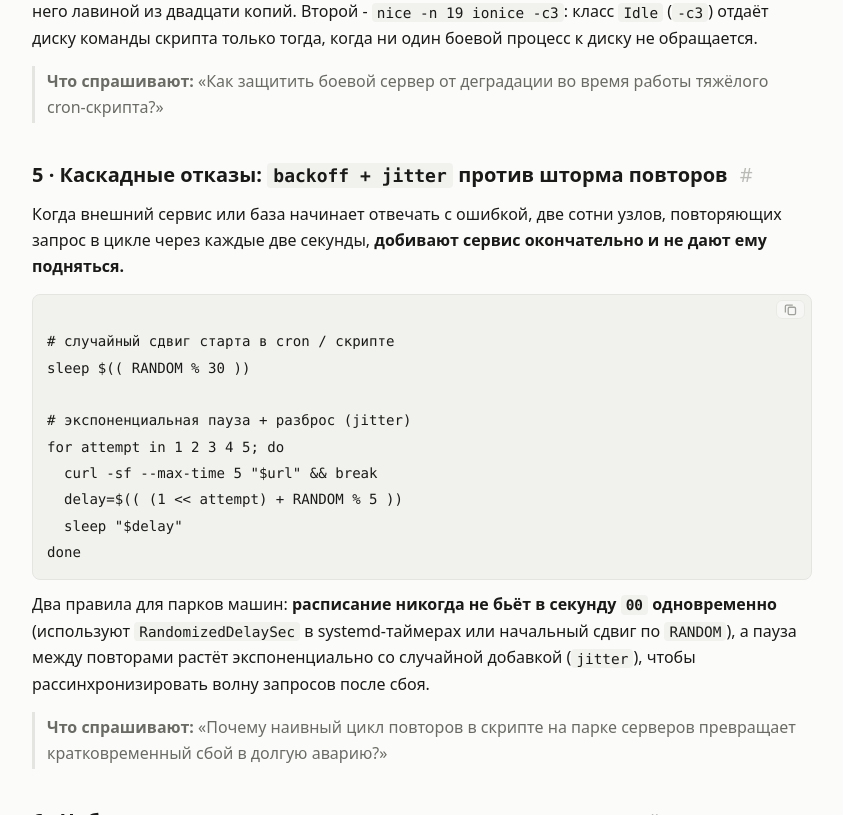
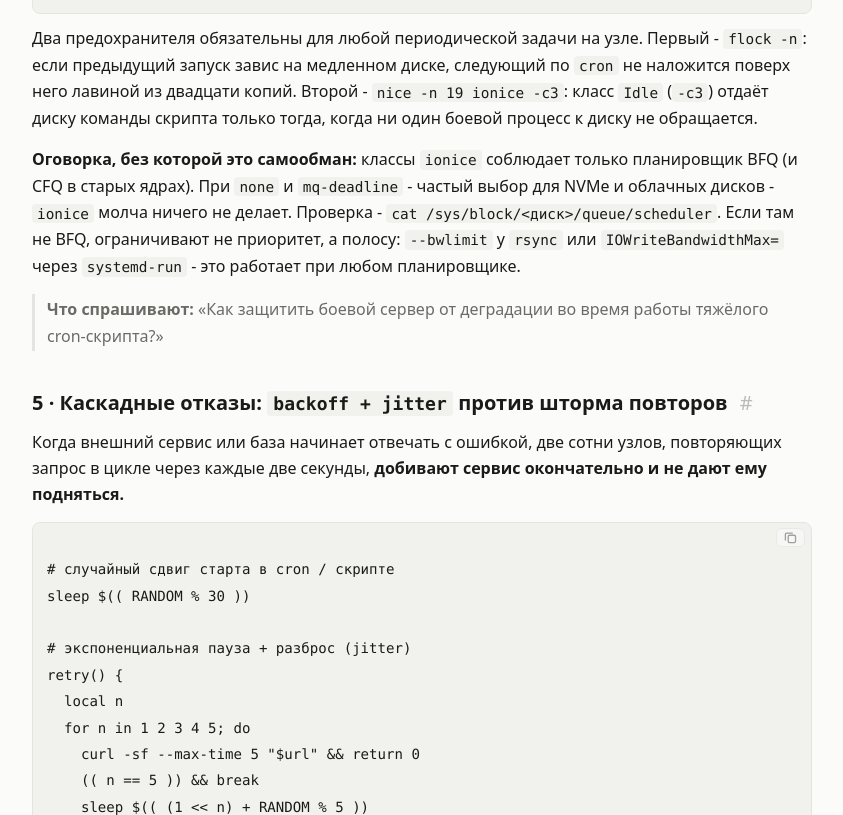
Before and after one commit to y-kolyada/bash, a website: page 09.html in a window 1280 px wide. Shown: the part 3038-3853 px from the top of the page, without its empty margins (356-1199 px from the left). Drawn offline with Linux system fonts and the light colour scheme.

Commit message:
fix: SRE page - truncate via /proc, ionice needs BFQ, retry fails honestly; page 01 footer

```diff
--- a/09.html
+++ b/09.html
@@ -103,6 +103,7 @@ ps -eo pid,stat,rss,cmd \
     показывает «норму» или не срабатывает, потому что причина лежит в ядре.</p>
 <pre><code># 1. df = 100%, а du видит свободное место
 lsof +L1                 # удалён, но открыт
+: &gt; /proc/PID/fd/N      # освободить, не убивая
 df -i                    # кончились иноды
 
 # 2. процесс исчез без следа в логе приложения
@@ -113,7 +114,10 @@ ps -eo pid,ppid,stat,cmd \
   | awk '$3 ~ /^Z/'</code></pre>
     <p>Если лог-файл удалили через <code>rm</code>, пока процесс держит его дескриптор открытым,
     имя из каталога исчезает (<code>du</code> его не считает), но блоки на диске освободятся только
-    после закрытия дескриптора или <code>truncate -s 0</code>. Зомби-процесс (<code>Z</code>) уже
+    после закрытия дескриптора. Если процесс перезапускать нельзя, файл усекают через его
+    дескриптор: <code>: &gt; /proc/PID/fd/N</code>. <strong><code>truncate -s 0</code> по старому
+    имени не поможет:</strong> имени больше нет, и команда создаст рядом новый пустой файл, не
+    освободив ни байта. Зомби-процесс (<code>Z</code>) уже
     мёртв и не занимает памяти - в таблице процессов осталась только запись с кодом возврата, пока
     родитель (<code>PPID</code>) не вызовет <code>wait()</code>; сигналить самому зомби
     бессмысленно.</p>
@@ -158,6 +162,13 @@ nice -n 19 ionice -c3 \
     <code>cron</code> не наложится поверх него лавиной из двадцати копий. Второй -
     <code>nice -n 19 ionice -c3</code>: класс <code>Idle</code> (<code>-c3</code>) отдаёт диску
     команды скрипта только тогда, когда ни один боевой процесс к диску не обращается.</p>
+    <p><strong>Оговорка, без которой это самообман:</strong> классы <code>ionice</code> соблюдает
+    только планировщик BFQ (и CFQ в старых ядрах). При <code>none</code> и
+    <code>mq-deadline</code> - частый выбор для NVMe и облачных дисков - <code>ionice</code>
+    молча ничего не делает. Проверка - <code>cat /sys/block/&lt;диск&gt;/queue/scheduler</code>.
+    Если там не BFQ, ограничивают не приоритет, а полосу: <code>--bwlimit</code> у
+    <code>rsync</code> или <code>IOWriteBandwidthMax=</code> через <code>systemd-run</code> -
+    это работает при любом планировщике.</p>
     <div class="prints"><strong>Что спрашивают:</strong> «Как защитить боевой сервер от деградации во время работы тяжёлого cron-скрипта?»</div>
 
     <h2 id="shtorm">5 · Каскадные отказы: <code>backoff + jitter</code> против шторма повторов <a class="yakor" href="#shtorm">#</a></h2>
@@ -168,15 +179,23 @@ nice -n 19 ionice -c3 \
 sleep $(( RANDOM % 30 ))
 
 # экспоненциальная пауза + разброс (jitter)
-for attempt in 1 2 3 4 5; do
-  curl -sf --max-time 5 "$url" &amp;&amp; break
-  delay=$(( (1 &lt;&lt; attempt) + RANDOM % 5 ))
-  sleep "$delay"
-done</code></pre>
+retry() {
+  local n
+  for n in 1 2 3 4 5; do
+    curl -sf --max-time 5 "$url" &amp;&amp; return 0
+    (( n == 5 )) &amp;&amp; break
+    sleep $(( (1 &lt;&lt; n) + RANDOM % 5 ))
+  done
+  echo "сервис недоступен" &gt;&amp;2
+  return 1
+}
+retry || exit 1</code></pre>
     <p>Два правила для парков машин: <strong>расписание никогда не бьёт в секунду <code>00</code>
     одновременно</strong> (используют <code>RandomizedDelaySec</code> в systemd-таймерах или
     начальный сдвиг по <code>RANDOM</code>), а пауза между повторами растёт экспоненциально со
-    случайной добавкой (<code>jitter</code>), чтобы рассинхронизировать волну запросов после сбоя.</p>
+    случайной добавкой (<code>jitter</code>), чтобы рассинхронизировать волну запросов после сбоя. <strong>И цикл обязан закончиться
+    честным отказом:</strong> без явного <code>return 1</code> после последней попытки он вернёт
+    код последней команды цикла, и полная недоступность сервиса будет выглядеть как успех.</p>
     <div class="prints"><strong>Что спрашивают:</strong> «Почему наивный цикл повторов в скрипте на парке серверов превращает кратковременный сбой в долгую аварию?»</div>
 
     <h2 id="metriki">6 · Наблюдаемость скрипта и ловушка «самоисцеления» <a class="yakor" href="#metriki">#</a></h2>
@@ -210,7 +229,7 @@ mv "$prom.$$" "$prom"   # атомарно</code></pre>
       <li><strong>Маршрут первой минуты:</strong> диск и иноды, память, порты, юнит, журнал, тяжёлые процессы.</li>
       <li><strong>Три ядерные ловушки:</strong> <code>lsof +L1</code> и <code>df -i</code> при расхождении с <code>du</code>, OOM в <code>dmesg</code>, зомби в статусе <code>Z</code>.</li>
       <li><strong>Разбор логов без вреда:</strong> <code>grep -h</code>, <code>--line-buffered</code>, <code>zgrep</code> без распаковки на диск.</li>
-      <li><strong>Изоляция нагрузки:</strong> <code>flock -n</code> от наложения запусков и <code>nice</code> / <code>ionice -c3</code> для сохранения диска.</li>
+      <li><strong>Изоляция нагрузки:</strong> <code>flock -n</code> от наложения запусков и <code>nice</code> / <code>ionice -c3</code> для сохранения диска - и проверка, что планировщик это соблюдает.</li>
       <li><strong>Защита от шторма:</strong> случайный сдвиг старта и <code>exponential backoff + jitter</code>.</li>
       <li><strong>Метрики из скрипта:</strong> атомарная запись кода, длительности и времени в мониторинг через <code>mv</code>.</li>
     </ol>
```
Also changed, not shown: 01.html (+1 -1 lines).
